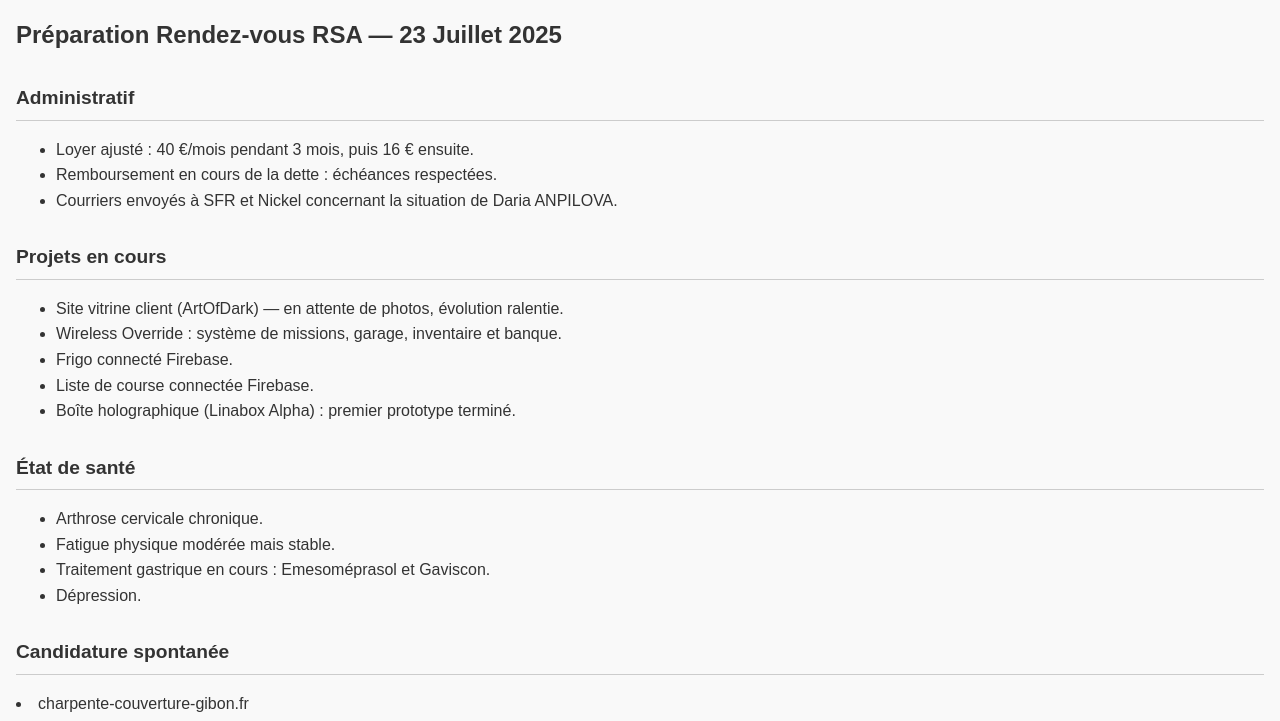
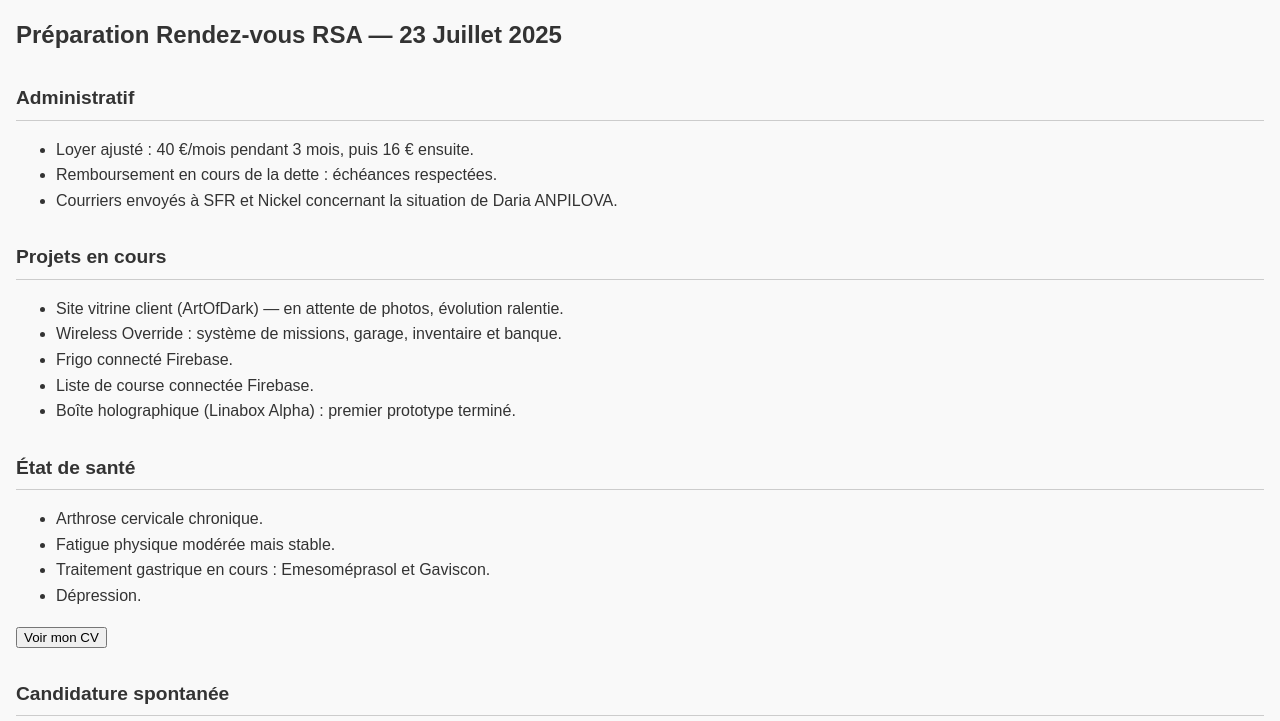
Before and after one commit to NagashUD/rdvrsa23072025, a plain HTML site: page index.html in a window 1280 px wide. Shown: the top 721 px of the page. Drawn offline with Linux system fonts and the light colour scheme.

Commit message:
Add files via upload

```diff
--- a/index.html
+++ b/index.html
@@ -62,6 +62,9 @@
   </section>
 
   <section id="candidatures">
+    <button onclick="document.getElementById('cvImage').style.display='block'">
+  Voir mon CV
+</button>
     <h2>Candidature spontanée</h2>
     <li>charpente-couverture-gibon.fr</li>
     <li>https://pmae-menuiserie.com</li>
@@ -69,7 +72,7 @@
     <li>A.C.T. Villaines-la-Juhel</li>
     <li>eva@predesagne.com</li>
     <li>Ferme des jovents</li>
-
+    <img id="cvImage" src="CV_2025.jpg" alt="CV de Vincent" style="display:none; max-width:100%; margin-top:10px;" />
     <ul>
       <li>Inscription sur Upwork, Freelancer.com.</li>
      <li>Projets proposés sous le nom "VeenaDev" (développement de sites web).</li>
```
